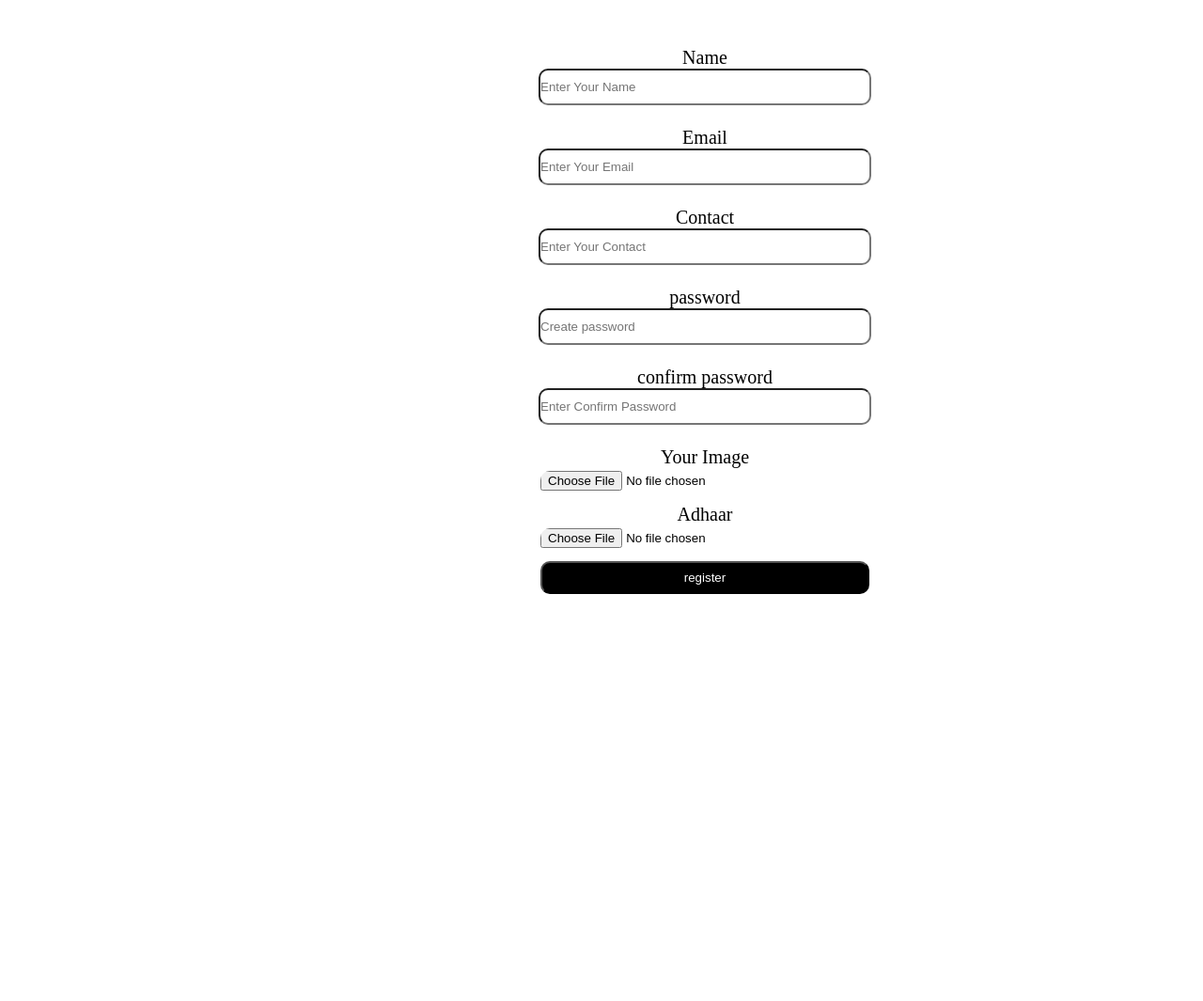
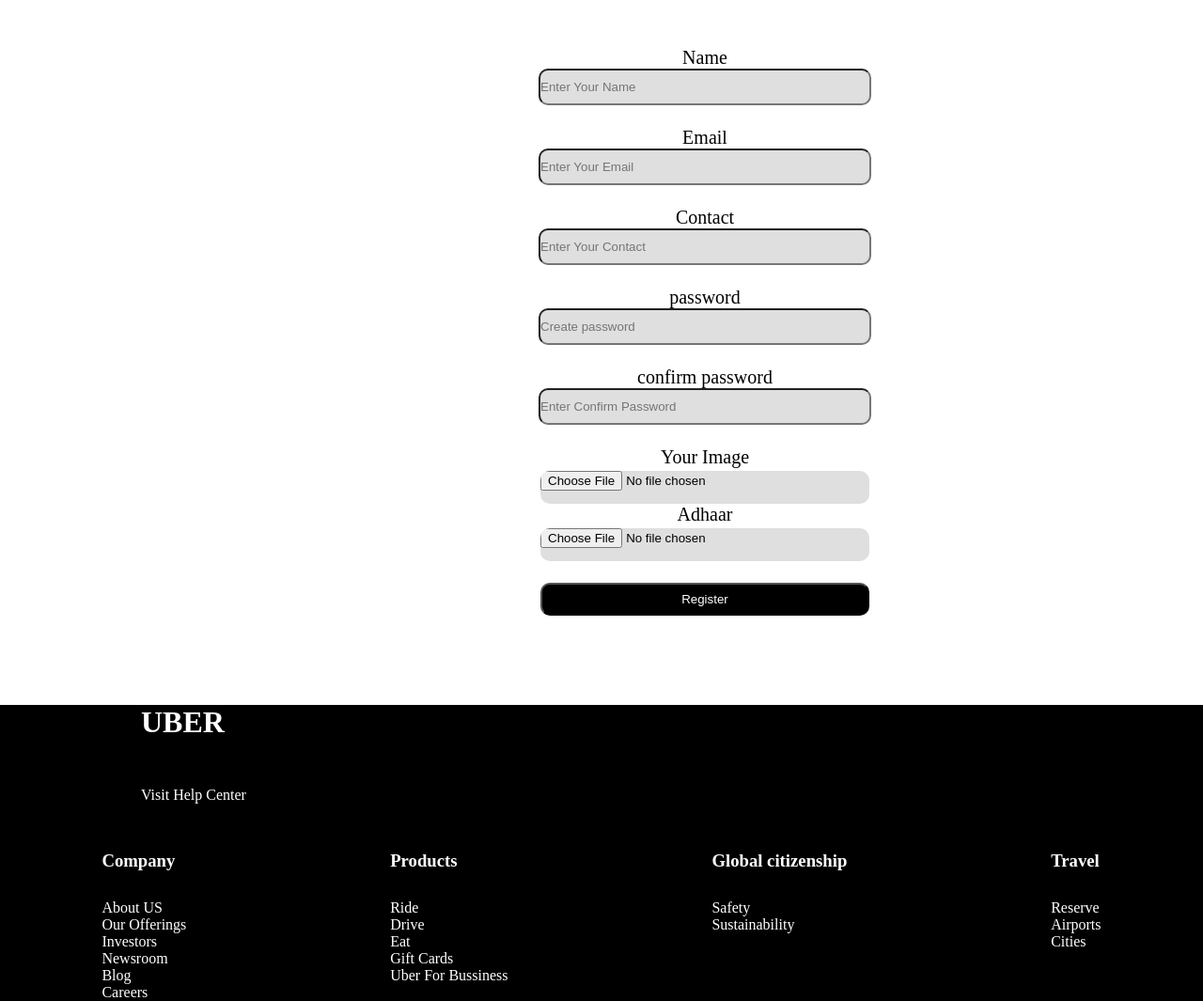
Before and after one commit to Rohit0445/staticProjectDjango, a Django app: page /register/ in a window 1280 px wide. Shown: the part 60-1125 px from the top of the page at 94% size. Before the commit the page ends 692 px from the top, so only its background shows below. Run offline with Django 5.2, Linux system fonts and the light colour scheme.

Commit message:
initial commit

```diff
--- a/project/app/static/css/register.css
+++ b/project/app/static/css/register.css
@@ -49,4 +49,32 @@ input{
     height: 35px;
     width: 350px;
     border-radius: 10px;
+    background-color: rgb(223, 223, 223);
 }
+
+footer{
+    margin-top: 150px;
+    background-color: black;
+    color: white;
+}
+
+
+footer h1,p{
+    margin-left: 150px;
+    margin-bottom: 50px;
+}
+
+#footersection{
+
+   display: flex;
+   justify-content: space-around;
+   list-style: none;
+}
+
+#footersection h3{
+     margin-bottom: 30px;
+}
+
+#footersection ul {
+    list-style: none;
+}
--- a/project/app/templates/register.html
+++ b/project/app/templates/register.html
@@ -35,12 +35,70 @@ Register
               password <br> <input type="text" name="password" placeholder="Create password"><br><br>
               confirm password  <br> <input type="text" name="cpass" placeholder="Enter Confirm Password "><br><br>
               Your Image <br> <input type="file" name="image"><br>
-              Adhaar  <br> <input type="file" name="file"> <br>
-              <input type="submit" value="register" id="Registerbtn">
+              Adhaar  <br> <input type="file" name="file"> <br><br>
+              <input type="submit" value="Register" id="Registerbtn">
 
             </form>
 
 </div>
+
+
+
+
+<footer>
+  <h1>UBER</h1>
+  <p>Visit Help Center</p>
+
+  <section id="footersection">
+    <div>
+      <h3>Company</h3>
+
+      <ul>
+        <li>About US</li>
+        <li>Our Offerings</li>
+        <li>Investors</li>
+        <li>Newsroom</li>
+        <li>Blog</li>
+        <li>Careers</li>
+
+      </ul>
+
+
+    </div>
+    <div>
+      <h3>Products</h3>
+
+      <ul>
+        <li>Ride</li>
+        <li>Drive</li>
+        <li>Eat</li>
+        <li>Gift Cards</li>
+        <li>Uber For Bussiness</li>
+
+
+      </ul>
+    </div>
+    <div>
+      <h3>Global citizenship</h3>
+
+      <ul>
+        <li>Safety</li>
+        <li>Sustainability</li>
+
+
+      </ul>
+    </div>
+    <div>
+       <h3>Travel</h3>
+
+       <ul>
+        <li>Reserve</li>
+        <li>Airports</li>
+        <li>Cities</li>
+       </ul>
+    </div>
+  </section>
+</footer>
 
 {% endif %}
 
```
